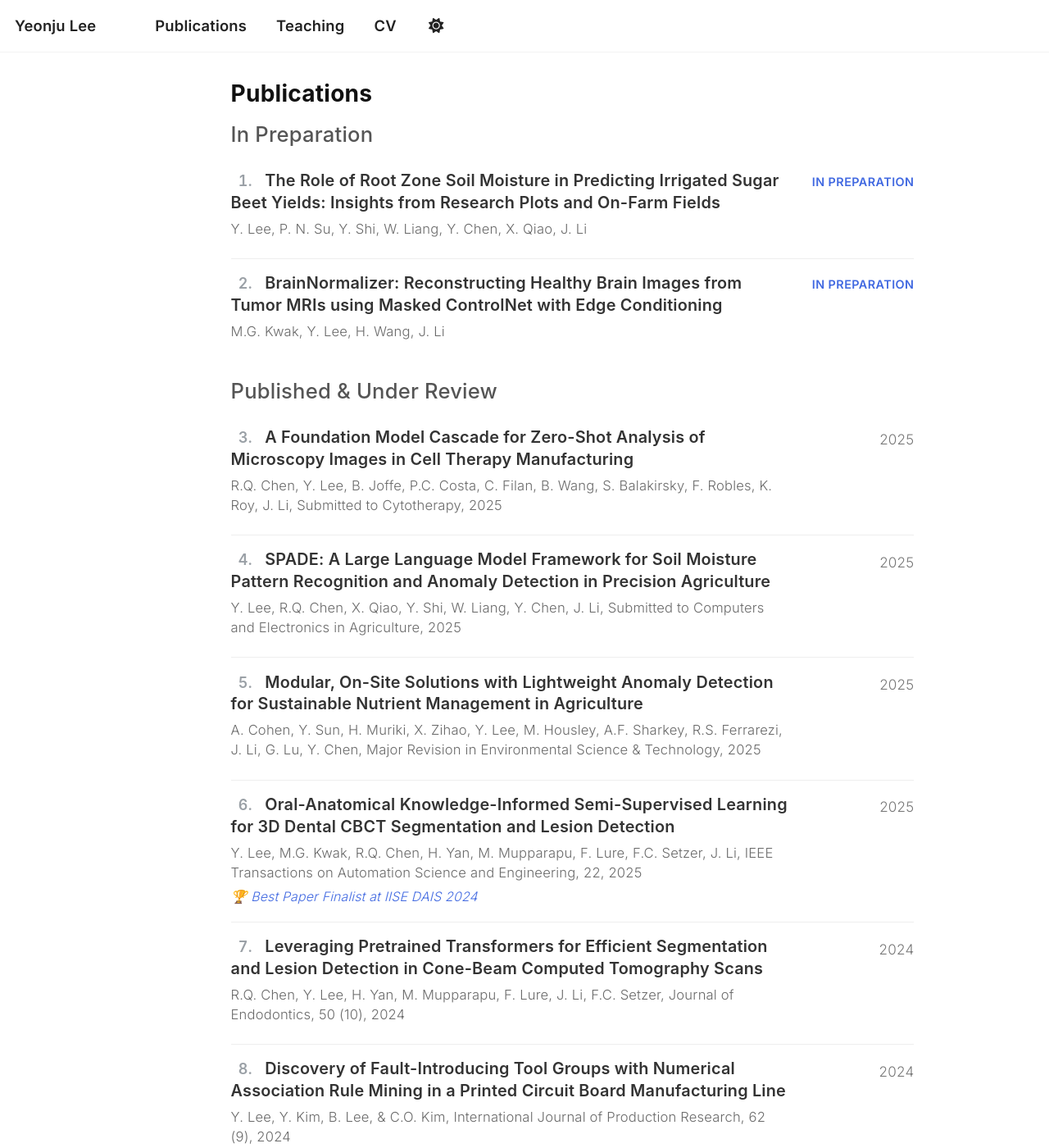
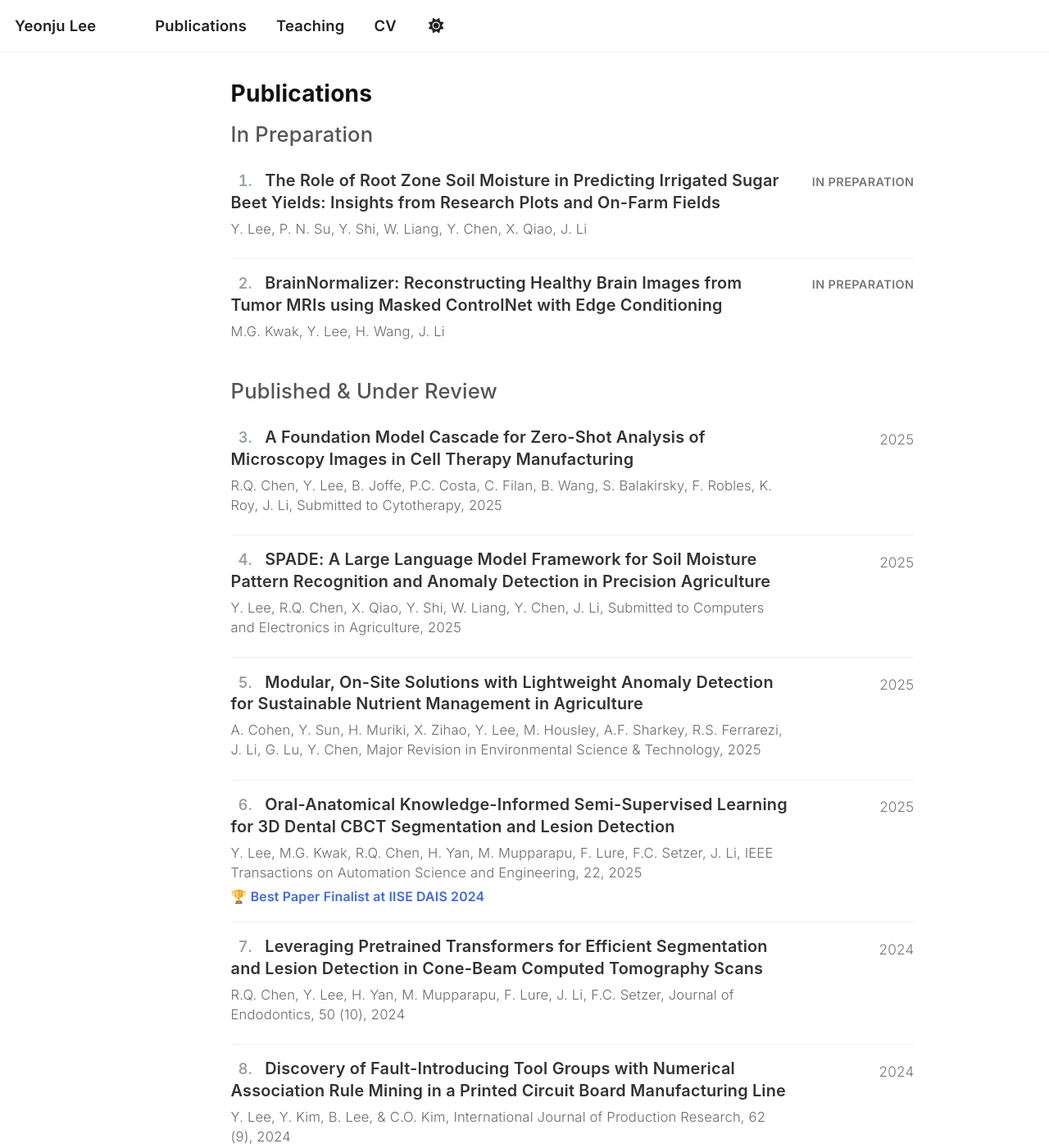
Before and after one commit to ylee845/ylee845.github.io, a Jekyll site: the page built from _pages/publications.html, in a window 1280 px wide and 1400 px high. Shown: the whole window at 82% size. Built offline with Jekyll 4.4.1, drawn with Linux system fonts in a browser that asks for light colours; a script that is not in the unit is left out.

Commit message:
Update publications.html

```diff
--- a/_pages/publications.html
+++ b/_pages/publications.html
@@ -31,12 +31,12 @@ classes: wide       # ← 본문을 넓게(가로폭 회수)
 .meta{ margin:.35rem 0 0; color:#6b6b6b; font-size:clamp(.92rem,1.2vw,1rem); line-height:1.45 }
 
 /* 초록 */
-.excerpt{ margin:.35rem 0 0; font-size:clamp(.88rem,1.1vw,.95rem); color:#4169E1; font-style:italic }
+.excerpt{ margin:.35rem 0 0; font-size:clamp(.88rem,1.1vw,.95rem); color:#4169E1; font-weight:550}
 
 /* 오른쪽: 상태/연도 */
 .right{ min-width:10ch; text-align:right; }
 .tag{ display:inline-block; font-size:.8rem; font-weight:600; letter-spacing:.03em; text-transform:uppercase; }
-.tag.blue{ color:#4169E1 }
+.tag.blue{ color:#777 }
 .year{ display:block; color:#777; font-size:.95rem; margin-top:.2rem }
 
 @media (max-width:700px){
```
